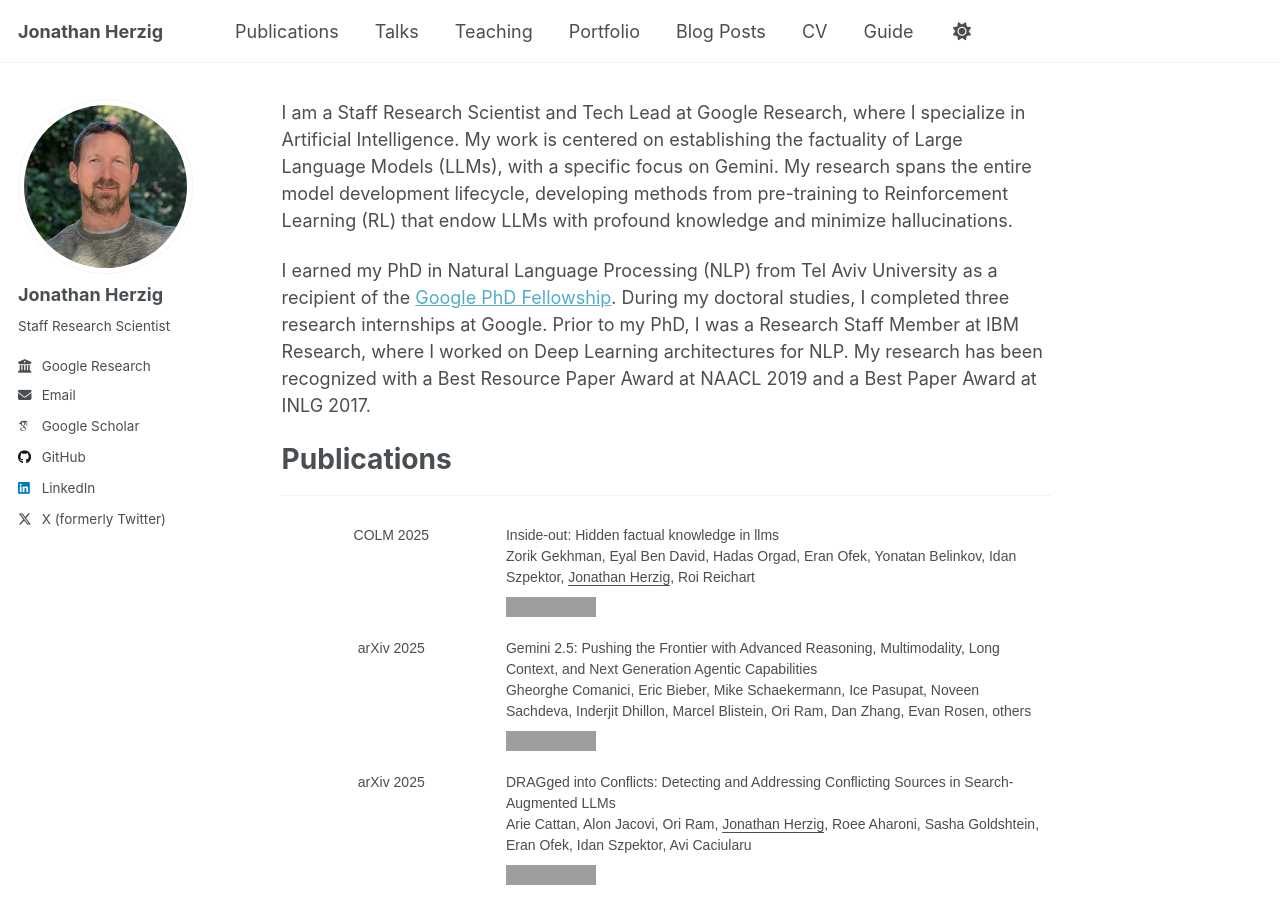
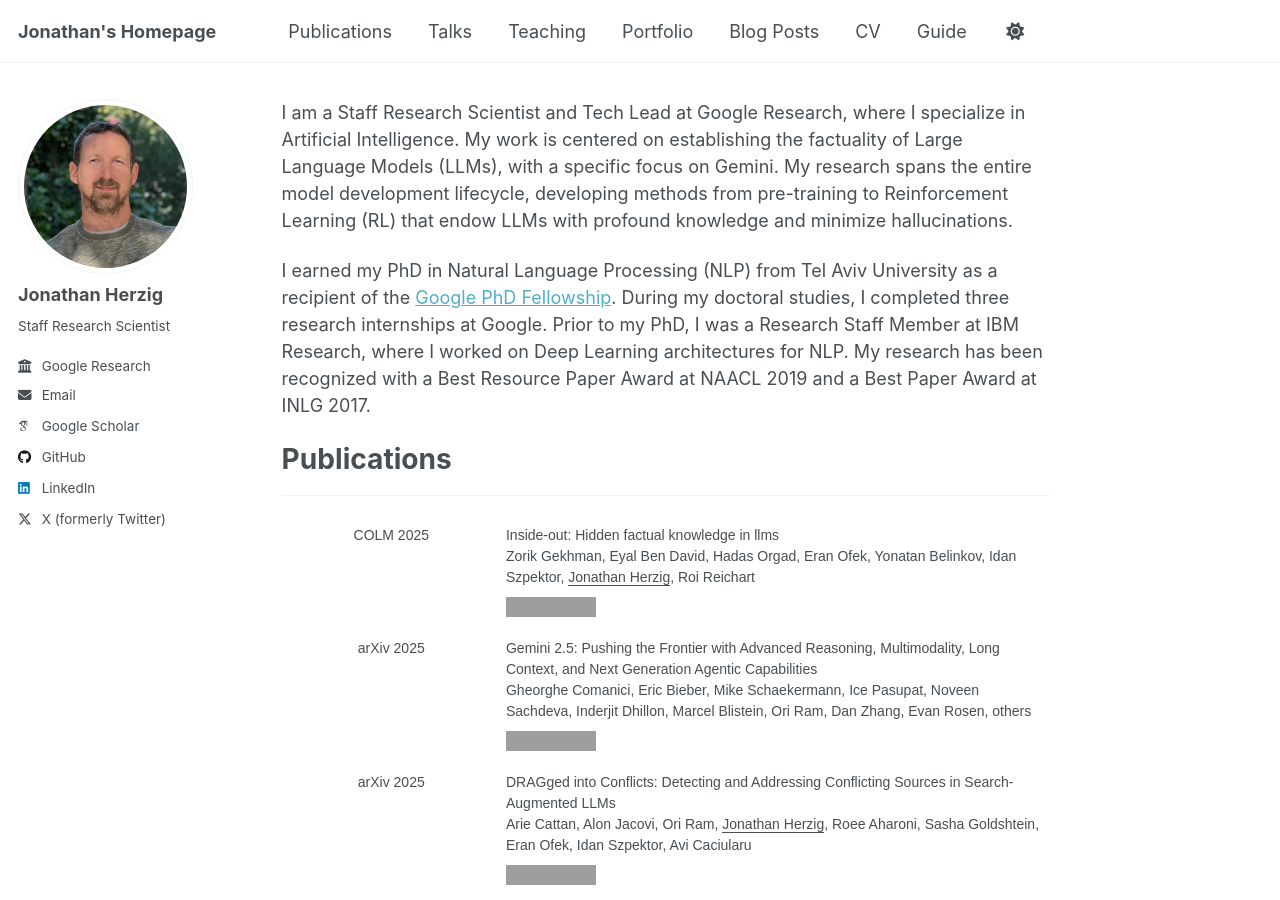
Before and after one commit to jonathanherzig/new-homepage, a Jekyll site: the page built from _pages/about.md, in a window 1280 px wide and 900 px high. Built offline with Jekyll 4.4.1, drawn with Linux system fonts in a browser that asks for light colours; some web fonts are replaced; a script that is not in the unit is left out; grey boxes are pictures that could not be loaded.

Commit message:
Update _config.yml

```diff
--- a/_config.yml
+++ b/_config.yml
@@ -9,7 +9,7 @@
 # Basic Site Settings
 locale                   : "en-US"
 site_theme               : "default"
-title                    : "Jonathan Herzig"
+title                    : "Jonathan's Homepage"
 title_separator          : "-"
 name                     : &name "Jonathan Herzig"
 description              : &description "personal description"
```
